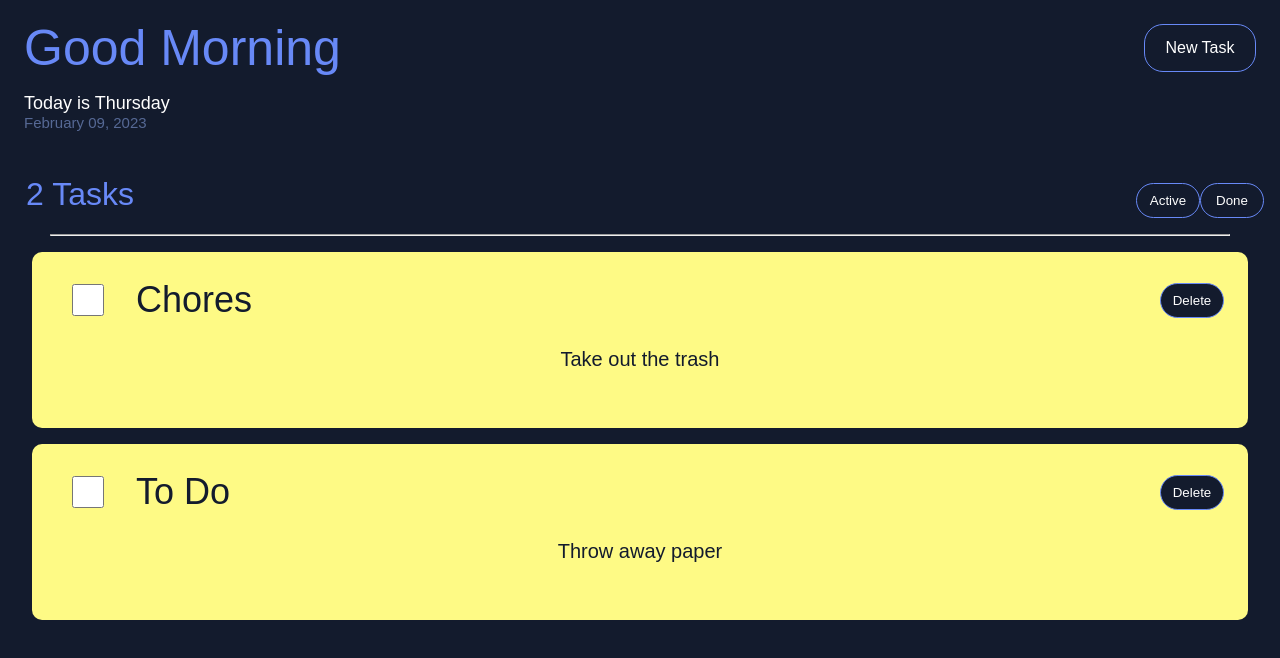
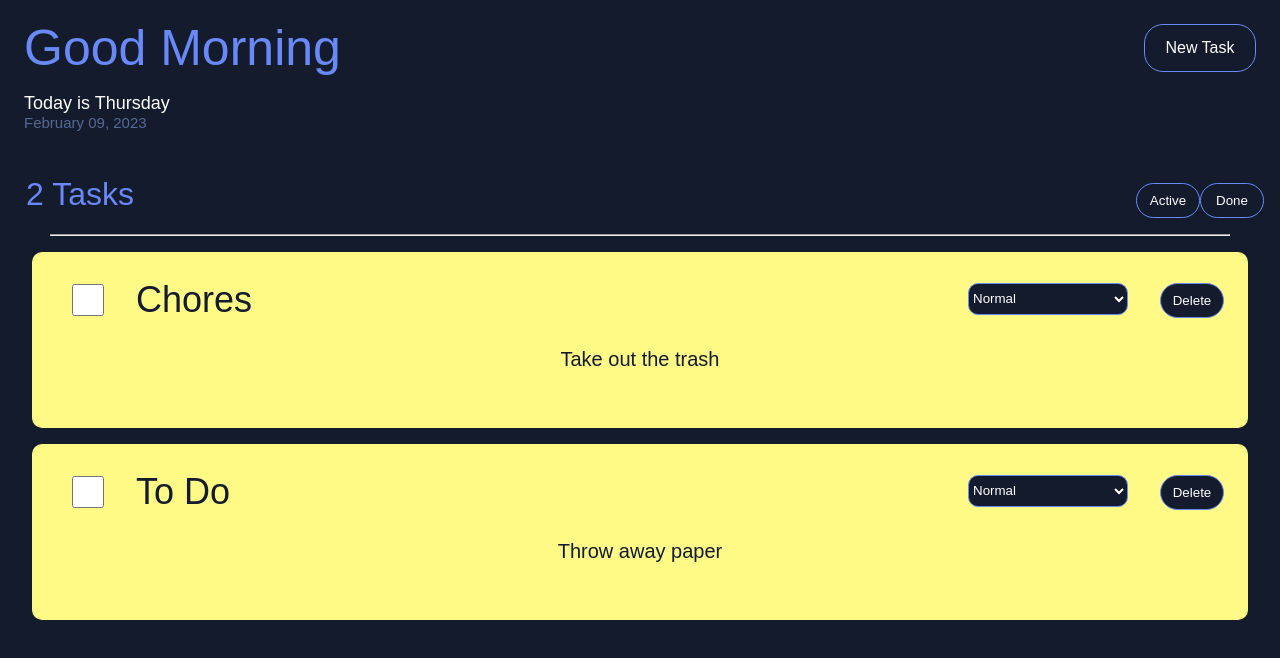
Before and after one commit to dilekbaykara/to-do-list, a React (Create React App) app: page / in a window 1280 px wide. Shown: the top 658 px of the page. Built offline with nearby package versions, Linux system fonts and the light colour scheme; a web font is replaced by a local one.

Commit message:
added priority select option to to do div

```diff
--- a/src/App.css
+++ b/src/App.css
@@ -177,3 +177,19 @@ select {
   background-color: #6889f7;
   color: #131b2d;
 }
+
+.select-field {
+    display: flex;
+    height: 2rem;
+    width: 10rem;
+    border-radius: 10px;
+    background-color: #131b2d;
+    border: solid 1px #6889f7;
+    align-content: center;
+    font-family: elza, sans-serif;
+    font-weight: 400;
+    font-style: normal;
+    color: #ffff;
+    justify-content: center;
+    align-content: center;
+  }
--- a/src/App.tsx
+++ b/src/App.tsx
@@ -5,6 +5,7 @@ import { render } from "@testing-library/react";
 import React from "react";
 import { toEditorSettings } from "typescript";
 import ReactDOM from "react-dom";
+import { getPriority } from "os";
 // Time of day Greeting for User at top of page
 
 function Greeting() {
@@ -81,7 +82,7 @@ function Checkbox(): JSX.Element {
 // return {ToDoItem}
 // }
 
-function ToDoItem(props: { toDo: ToDo; onDeleteToDo: any }) {
+function ToDoItem(props: { toDo: ToDo; onDeleteToDo: any;}) {
   return (
     <div className="to-do-item" id="to-do-item">
       <div className="checkbox-title-container">
@@ -90,6 +91,10 @@ function ToDoItem(props: { toDo: ToDo; onDeleteToDo: any }) {
         <h2 className="to-do-title">{props.toDo.title}</h2>
         </div>
         <div id="delete-div">
+        <select name="Priority" className="select-field">
+              <option className="important" value="important">Important</option>
+              <option selected>Normal</option>
+              </select>
           <button id="delete" onClick={props.onDeleteToDo}>
             Delete
           </button>
@@ -154,6 +159,7 @@ function App(): JSX.Element {
         description: data.Description as string,
         checked: false,
       },
+
     ]);
     setAddingToDo(false);
   }
@@ -180,8 +186,10 @@ function App(): JSX.Element {
           </p>
           <p>
             <select name="Priority" className="input-field">
-              <option>Important</option>
+              <option className="important" value="important">Important</option>
               <option selected>Normal</option>
+
+              {/* <option>Urgent</option> */}
             </select>
           </p>
           <p>
@@ -197,6 +205,7 @@ function App(): JSX.Element {
       </div>
     );
   }
+
   return (
     <div className="App">
       <div className="greeting-container">
```
